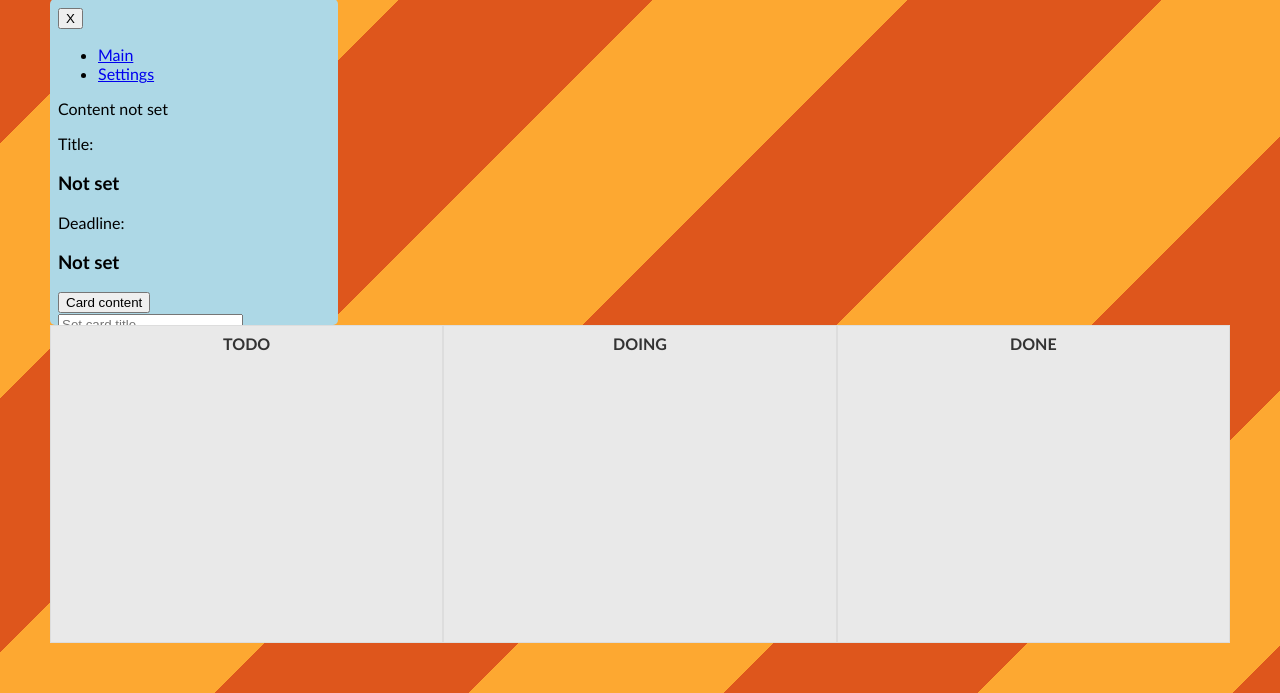
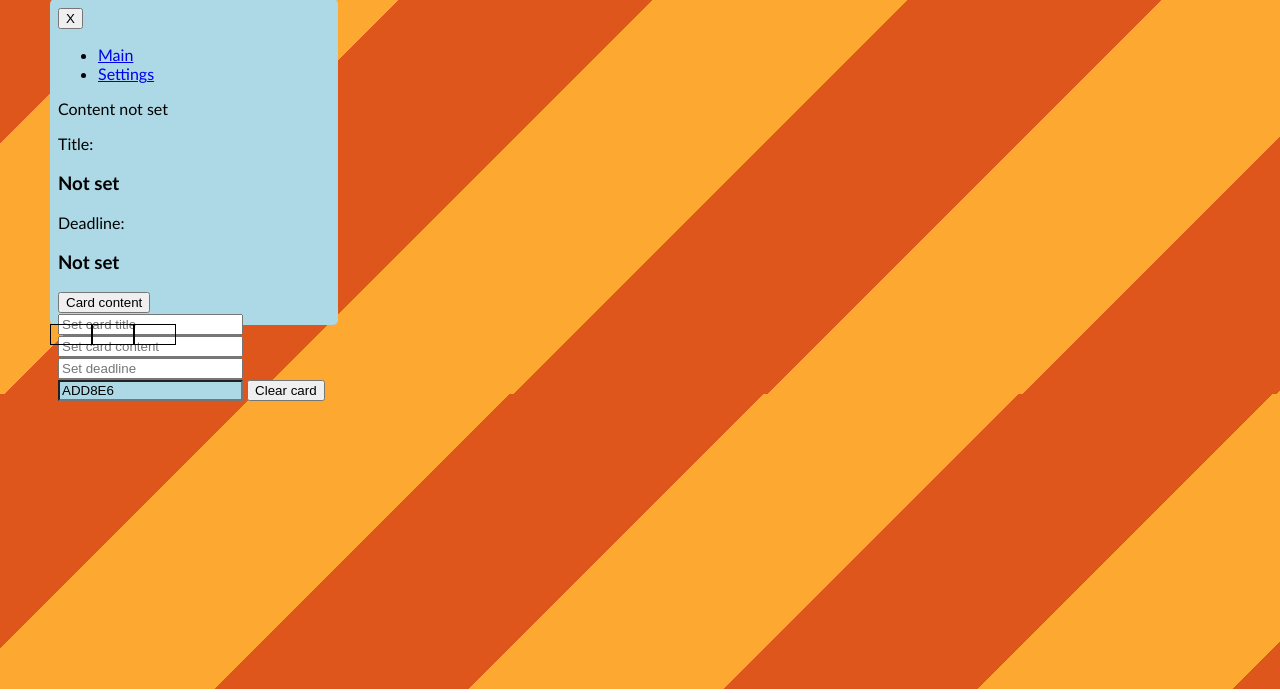
Before and after one commit to chas-academy/07-trello-clone-jonastore, a website: page index.html in a window 1280 px wide. Shown: the part 111-804 px from the top of the page. Drawn offline with nearby package versions, Linux system fonts and the light colour scheme; files that its build step writes are made by us from their sources.

Commit message:
added basic markup for new sortables

```diff
--- a/additionalstyle.css
+++ b/additionalstyle.css
@@ -21,6 +21,16 @@ body {
   display: flex;
   text-align: center;
   flex-direction: row;
+}
+
+.column {
+  display: inline;
+}
+
+.list {
+  border: black 1px solid;
+  display: inline;
+
 }
 
 [id^="droppable"] {
--- a/index.html
+++ b/index.html
@@ -57,13 +57,37 @@
 </div>
 <!-- card ends here -->
 
+<div id="wrapper">
 
-<!-- columns start here -->
+	<div class="column">
+		<ul class="list">
+			<!-- added list-item class to each card -->
+		</ul>
+	</div>
+
+	<div class="column">
+		<ul class="list">
+
+		</ul>
+	</div>
+
+	<div class="column">
+		<ul class="list">
+
+		</ul>
+	</div>
+
+</div>
+
+
+<!-- columns start here
 <section class="row">
-	<article id="droppable" class="ui-widget-header">TODO</article>
+	<article id="droppable" class="ui-widget-header">
+		TODO
+	</article>
 	<article id="droppable2" class="ui-widget-header">DOING</article>
 	<article id="droppable3" class="ui-widget-header">DONE</article>
-<!-- columns end here -->
+ columns end here -->
 
 
 </section>
--- a/script.js
+++ b/script.js
@@ -90,18 +90,6 @@ $(document).ready(function() {
 	$(".dialogBox").text(infoText);
 	});
 
-});
-
-
-var clone = $(`<div class="draggable" class=""><button class="delete">X</button><div id="tabs"><ul><li><a href="#tabs-2">Main</a></li><li><a href="#tabs-1">Settings</a></li></ul><div id="dialog" title="Basic dialog"><p class="dialogBox">Content not set</p></div><div id="tabs-2">Title: <h3 class="title">Not set</h3>Deadline: <h3 class="dateBox">Not set</h3><button id="infobutton">Card content</button></div><div id="tabs-1"><form class="inputTitle" action=""><input type="text" name="title" placeholder="Set card title"></form><form class="inputContent" action=""><input type="text" name="title" placeholder="Set card content"></form><input type="text" name="date" id="date" placeholder="Set deadline"><input class="jscolor colorpicker" value="cc66ff"></div></div></div>`);
-
-$(function(){
-    $('#createbutton').on('click', function(){
-		//var clone = $('.draggable').clone();
-        $("#wrapper").append(clone);
-    });
-});
-
 	//delete card
 	$("body").on("click", ".delete", function(event) {
     	$(event.target).closest(".draggable").remove();
@@ -110,13 +98,12 @@ $("body").on("click", ".delete", function(event) {
 	//reset card
 	$("body").on("click", ".shake", function(event) {
     	var card = $(event.target).closest(".draggable");
-
  	$(".draggable").css("background", "#ADD8E6");
 
     card.toggle("shake", 1000);
     card.toggle("bounce", 2000);
 
-	$(".title").text();
+	$(".title").text("Not set");
     $(".dialogBox").text("Content not set");
 	$(".dateBox").text("Not set");
 	$(".colorpicker").val("#ADD8E6");
@@ -124,3 +111,15 @@ $("body").on("click", ".shake", function(event) {
 
 
   	});
+
+});
+
+
+var clone = $(`<div class="draggable" class=""><button class="delete">X</button><div id="tabs"><ul><li><a href="#tabs-2">Main</a></li><li><a href="#tabs-1">Settings</a></li></ul><div id="dialog" title="Basic dialog"><p class="dialogBox">Content not set</p></div><div id="tabs-2">Title: <h3 class="title">Not set</h3>Deadline: <h3 class="dateBox">Not set</h3><button id="infobutton">Card content</button></div><div id="tabs-1"><form class="inputTitle" action=""><input type="text" name="title" placeholder="Set card title"></form><form class="inputContent" action=""><input type="text" name="title" placeholder="Set card content"></form><input type="text" name="date" id="date" placeholder="Set deadline"><input class="jscolor colorpicker" value="cc66ff"></div></div></div>`);
+
+$(function(){
+    $('#createbutton').on('click', function(){
+		// var clone = $('.draggable').clone();
+        $("#wrapper").append(clone);
+    });
+});
--- a/yearclock.js
+++ b/yearclock.js
@@ -12,7 +12,6 @@ $(document).ready(function() {
 		},
 
 		_update: function() {
-
 			this.element.val("The current year is " + new Date().getFullYear());//new Date($.now())
 
 		},
```
Lines whose indentation alone changed are shown as unchanged.
